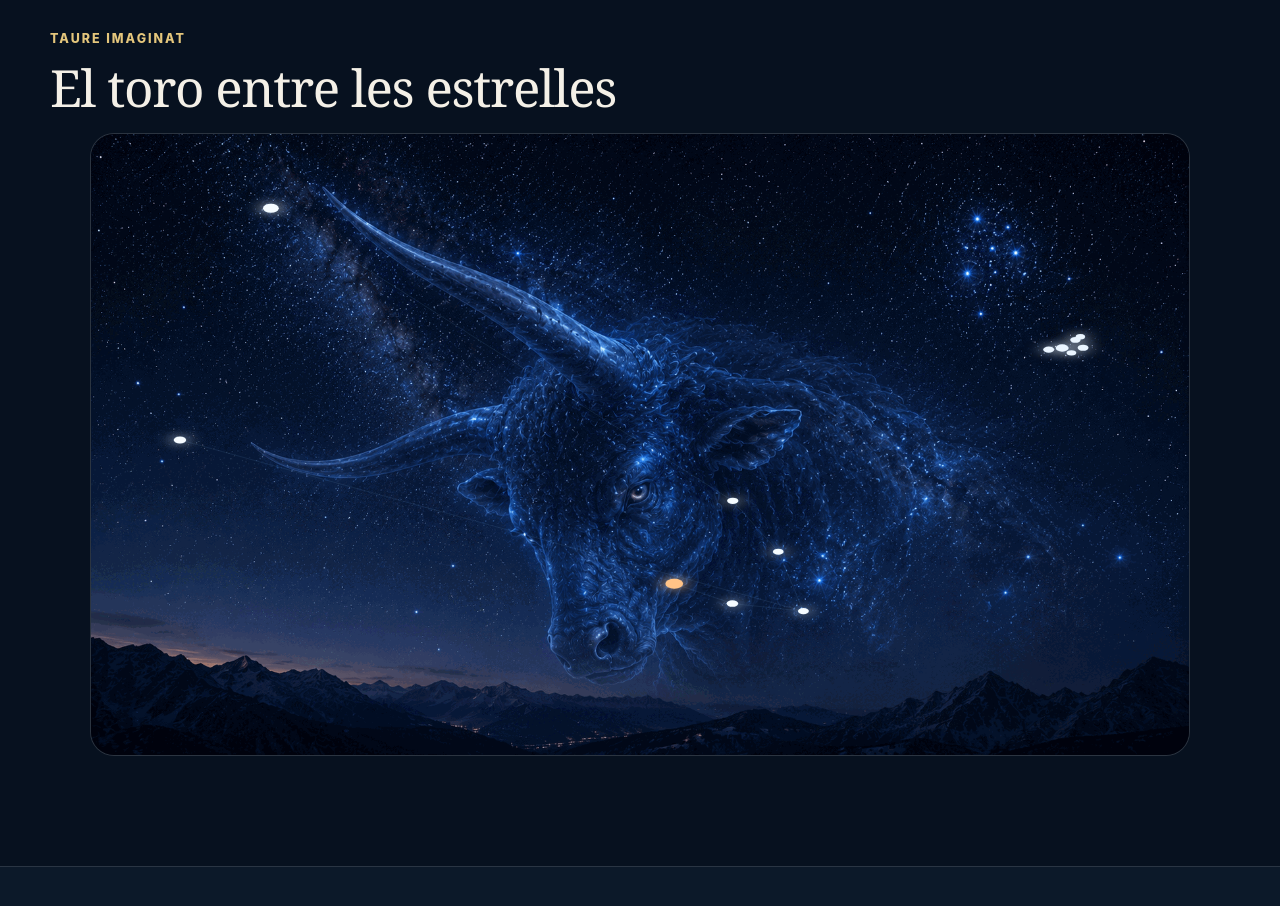
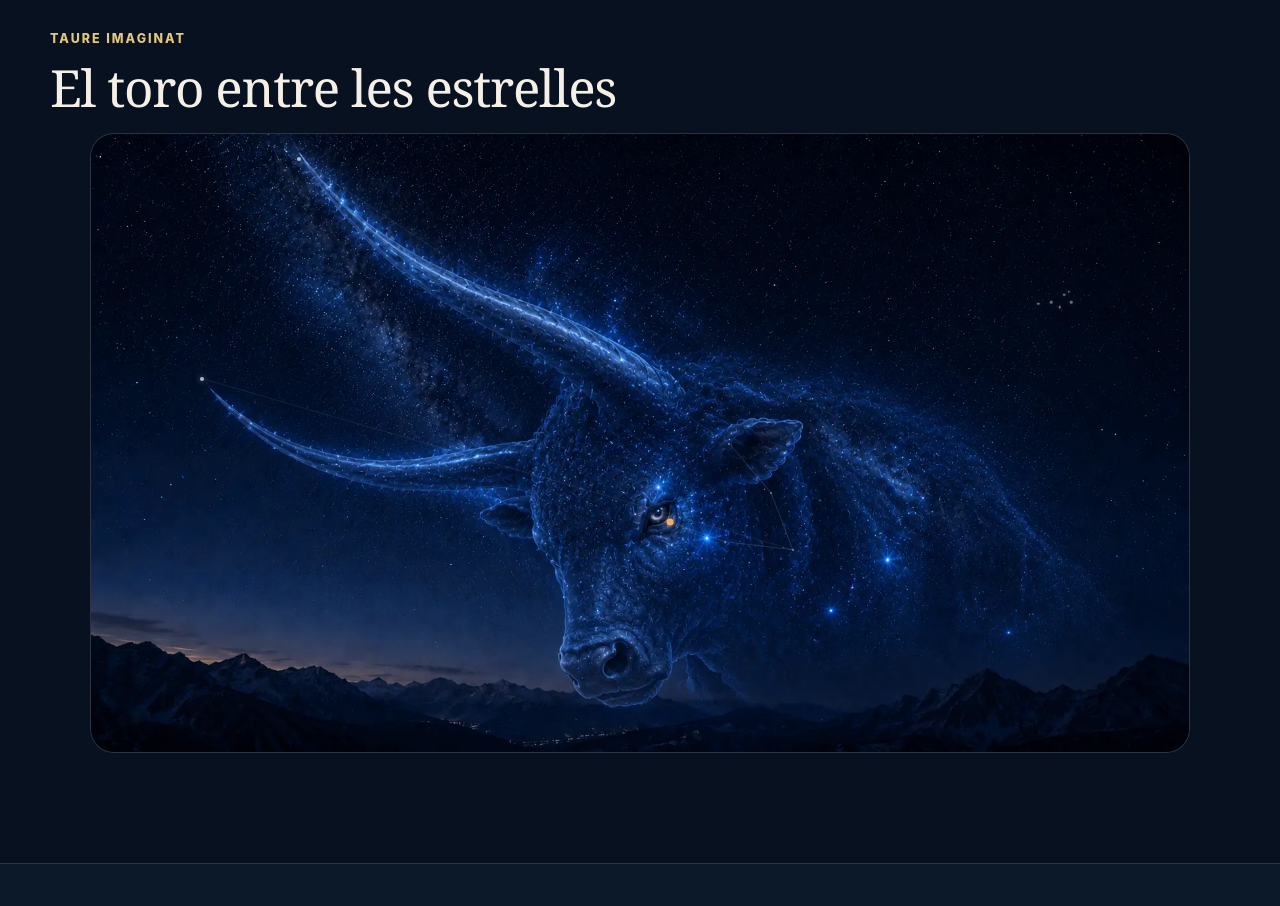
Before and after one commit to jormarllor/atlas-del-cel, a Next.js app: page /constellacions/taure in a window 1280 px wide. Shown: the part 3140-4046 px from the top of the page. Built offline with nearby package versions, Linux system fonts and the light colour scheme.

Commit message:
Refine the imagined Taurus constellation trace

```diff
--- a/app/globals.css
+++ b/app/globals.css
@@ -276,10 +276,15 @@ h3 { font-size: 1.25rem; }
 .route-target-static.cluster span { background:#dcecff; box-shadow:0 0 18px rgba(191,220,255,.55); }
 .taurus-art-card { position:relative; }
 .taurus-art-overlay { position:absolute; inset:0; width:100%; height:100%; pointer-events:none; }
-.taurus-art-lines line { stroke:rgba(137,202,255,.62); stroke-width:.16; vector-effect:non-scaling-stroke; }
-.taurus-art-points circle { fill:#f5fbff; stroke:rgba(172,218,255,.85); stroke-width:.08; vector-effect:non-scaling-stroke; }
-.taurus-art-points circle.warm { fill:#ffc387; stroke:#ffe0bd; }
-.taurus-art-points circle.cluster { fill:#eaf5ff; }
+.taurus-art-lines polyline,
+.taurus-art-lines line { fill:none; stroke:rgba(215,235,255,.24); stroke-width:.62px; vector-effect:non-scaling-stroke; }
+.taurus-art-lines .taurus-art-horn { stroke:rgba(202,229,255,.17); stroke-width:.52px; }
+.taurus-art-points { position:absolute; inset:0; pointer-events:none; }
+.taurus-art-star { position:absolute; display:block; border-radius:50%; transform:translate(-50%,-50%); background:rgba(239,248,255,.72); }
+.taurus-art-star.anchor { width:4px; height:4px; box-shadow:0 0 6px rgba(174,220,255,.55); }
+.taurus-art-star.aldebaran { width:7px; height:7px; background:rgba(255,183,113,.92); box-shadow:0 0 5px rgba(255,167,89,.78), 0 0 12px rgba(255,152,64,.34); }
+.taurus-art-star.hyades-hint { width:2px; height:2px; opacity:.62; box-shadow:0 0 4px rgba(190,226,255,.38); }
+.taurus-art-star.pleiades-hint { width:2.5px; height:2.5px; opacity:.58; box-shadow:0 0 4px rgba(192,226,255,.34); }
 
 /* Constellation index and editorial cross-navigation */
 .constellations-index-hero { padding-bottom:44px; border-bottom:1px solid var(--line); }
--- a/components/TaurusArt.tsx
+++ b/components/TaurusArt.tsx
@@ -2,43 +2,74 @@
 
 import {
   projectTaurus,
-  TAURUS_LINES,
   TAURUS_PLEIADES,
   TAURUS_STARS,
 } from "./TaurusMap";
 
+const ART_TRANSFORM = {
+  a: 0.9577454011,
+  b: 0.0224927963,
+  x: 3.499927049,
+  y: -7.796547696,
+};
+
+function placeOnArtwork(point: { raHours: number; decDeg: number }) {
+  const projected = projectTaurus(point);
+  return {
+    x: ART_TRANSFORM.a * projected.x - ART_TRANSFORM.b * projected.y + ART_TRANSFORM.x,
+    y: ART_TRANSFORM.b * projected.x + ART_TRANSFORM.a * projected.y + ART_TRANSFORM.y,
+  };
+}
+
 export default function TaurusArt() {
   const projected = [...TAURUS_STARS, ...TAURUS_PLEIADES].map((point) => ({
     ...point,
-    ...projectTaurus(point),
+    ...placeOnArtwork(point),
   }));
   const byId = Object.fromEntries(projected.map((point) => [point.id, point]));
+  const hyades = ["aldebaran", "theta", "gamma", "delta", "epsilon"];
+  const anchors = ["aldebaran", "elnath", "zeta"];
+  const hyadesHints = ["theta", "gamma", "delta", "epsilon"];
+  const pleiades = TAURUS_PLEIADES.map((point) => point.id);
+
+  const points = (ids: string[]) => ids.map((id) => `${byId[id].x},${byId[id].y}`).join(" ");
 
   return (
     <figure className="art-card taurus-art-card">
       <img
-        src="/images/taure-mitologic.png"
+        src="/images/taure-mitologic.webp"
         alt="Taure imaginat com un toro celeste; les estrelles principals segueixen la geometria real de la constel·lació"
       />
       <svg className="taurus-art-overlay" viewBox="0 0 100 100" preserveAspectRatio="none" aria-hidden="true">
-        <defs>
-          <filter id="taurus-art-glow" x="-300%" y="-300%" width="700%" height="700%">
-            <feGaussianBlur stdDeviation="0.8" result="blur" />
-            <feMerge><feMergeNode in="blur" /><feMergeNode in="SourceGraphic" /></feMerge>
-          </filter>
-        </defs>
         <g className="taurus-art-lines">
-          {TAURUS_LINES.map(([a, b]) => (
-            <line key={`${a}-${b}`} x1={byId[a].x} y1={byId[a].y} x2={byId[b].x} y2={byId[b].y} />
-          ))}
-        </g>
-        <g className="taurus-art-points" filter="url(#taurus-art-glow)">
-          {projected.map((point) => {
-            const radius = Math.max(0.32, 0.9 - point.magnitude * 0.11);
-            return <circle key={point.id} className={point.kind ?? ""} cx={point.x} cy={point.y} r={radius} />;
-          })}
+          <polyline className="taurus-art-v" points={points(hyades)} />
+          <line className="taurus-art-horn" x1={byId.epsilon.x} y1={byId.epsilon.y} x2={byId.elnath.x} y2={byId.elnath.y} />
+          <line className="taurus-art-horn" x1={byId.gamma.x} y1={byId.gamma.y} x2={byId.zeta.x} y2={byId.zeta.y} />
         </g>
       </svg>
+      <div className="taurus-art-points" aria-hidden="true">
+        {anchors.map((id) => (
+          <span
+            key={id}
+            className={`taurus-art-star anchor ${id}`}
+            style={{ left: `${byId[id].x}%`, top: `${byId[id].y}%` }}
+          />
+        ))}
+        {hyadesHints.map((id) => (
+          <span
+            key={id}
+            className="taurus-art-star hyades-hint"
+            style={{ left: `${byId[id].x}%`, top: `${byId[id].y}%` }}
+          />
+        ))}
+        {pleiades.map((id) => (
+          <span
+            key={id}
+            className="taurus-art-star pleiades-hint"
+            style={{ left: `${byId[id].x}%`, top: `${byId[id].y}%` }}
+          />
+        ))}
+      </div>
     </figure>
   );
 }
```
Also changed, not shown: public/images/taure-mitologic.webp (added).
